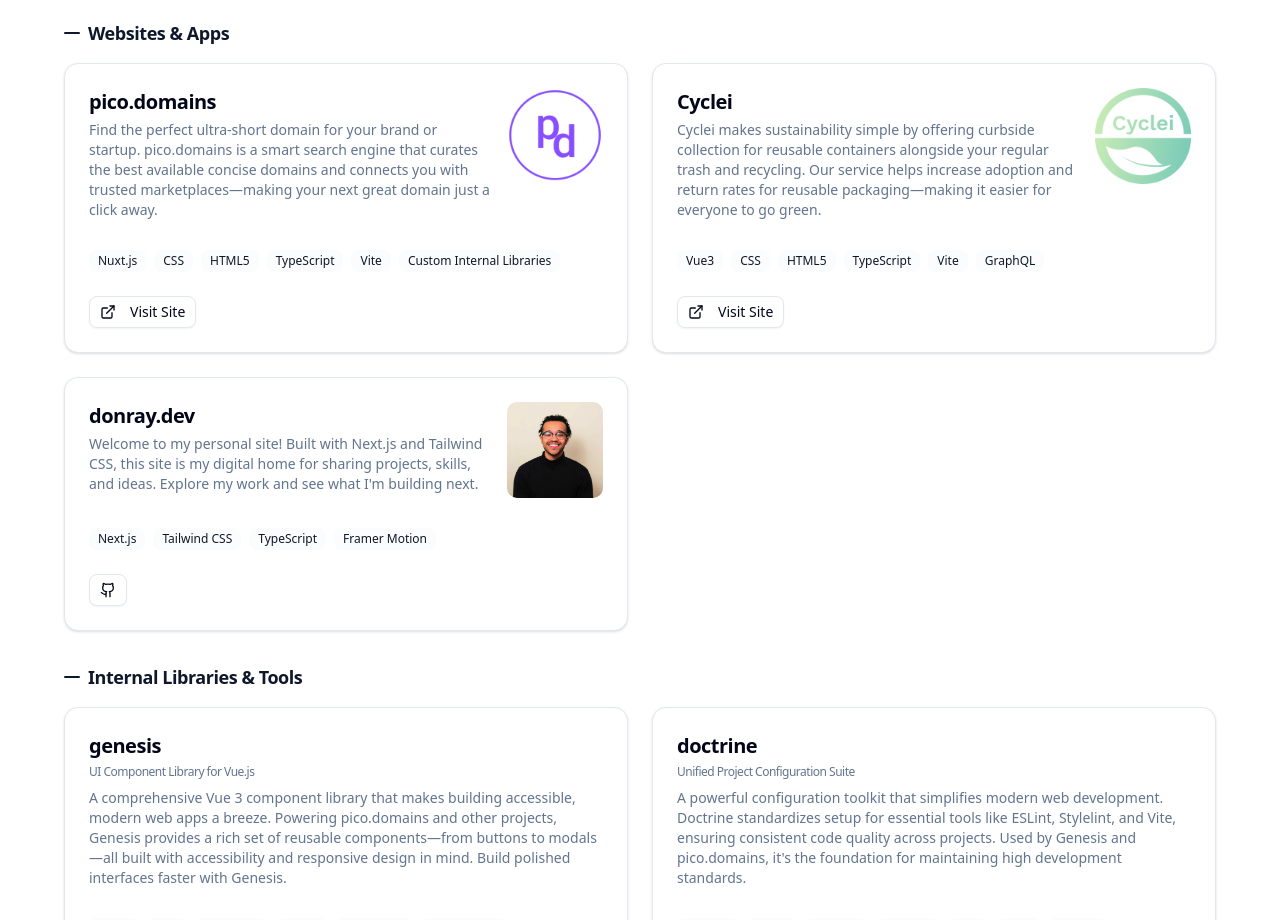
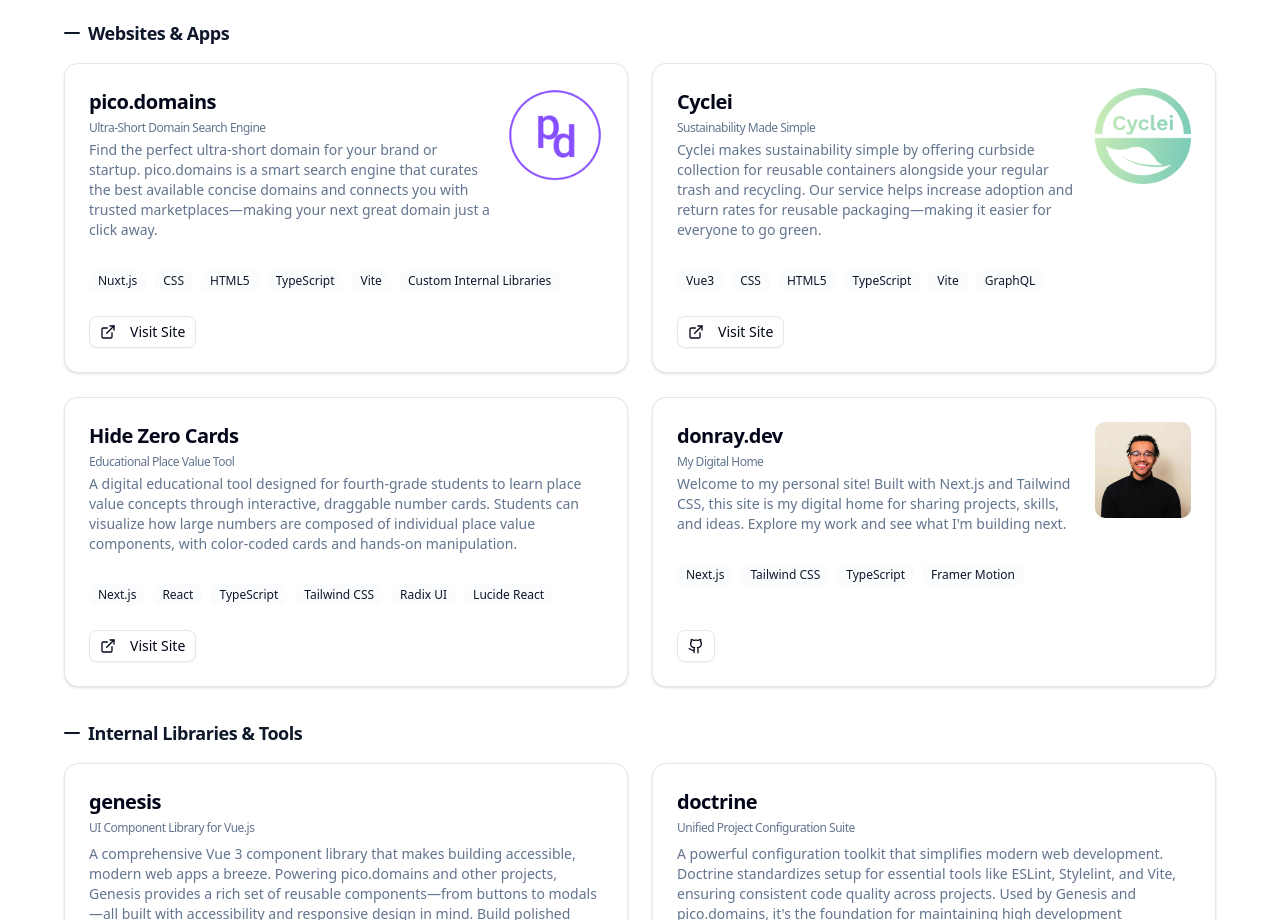
Before and after one commit to wdonray/donray.dev, a Next.js app: page / in a window 1280 px wide. Shown: the part 1560-2480 px from the top of the page. Built offline with nearby package versions, Linux system fonts and the light colour scheme; no server answers.

Commit message:
Update project details in Projects component: change subtitle for existing projects, add new project "Hide Zero Cards", and standardize type property quotes to double quotes.

```diff
--- a/src/components/projects.tsx
+++ b/src/components/projects.tsx
@@ -29,7 +29,7 @@ interface Project {
   image?: string;
   imageAlt?: string;
   note?: string;
-  type: 'website' | 'library';
+  type: "website" | "library";
 }
 
 export default function Projects() {
@@ -39,7 +39,7 @@ export default function Projects() {
   const projects: Project[] = [
     {
       title: "pico.domains",
-      subtitle: undefined,
+      subtitle: "Ultra-Short Domain Search Engine",
       description:
         "Find the perfect ultra-short domain for your brand or startup. pico.domains is a smart search engine that curates the best available concise domains and connects you with trusted marketplaces—making your next great domain just a click away.",
       url: "https://www.pico.domains/",
@@ -53,45 +53,76 @@ export default function Projects() {
       ],
       image: "/pico-domains.png",
       imageAlt: "Screenshot of pico.domains website",
-      type: 'website'
+      type: "website",
     },
     {
       title: "Cyclei",
-      subtitle: undefined,
+      subtitle: "Sustainability Made Simple",
       description:
         "Cyclei makes sustainability simple by offering curbside collection for reusable containers alongside your regular trash and recycling. Our service helps increase adoption and return rates for reusable packaging—making it easier for everyone to go green.",
       url: "https://app.cyclei.eco/",
       technologies: ["Vue3", "CSS", "HTML5", "TypeScript", "Vite", "GraphQL"],
       image: "/cyclei.png",
       imageAlt: "Screenshot of Cyclei application",
-      type: 'website'
+      type: "website",
+    },
+    {
+      title: "Hide Zero Cards",
+      subtitle: "Educational Place Value Tool",
+      description:
+        "A digital educational tool designed for fourth-grade students to learn place value concepts through interactive, draggable number cards. Students can visualize how large numbers are composed of individual place value components, with color-coded cards and hands-on manipulation.",
+      url: "https://main.dmh49rcj7joyy.amplifyapp.com",
+      technologies: [
+        "Next.js",
+        "React",
+        "TypeScript",
+        "Tailwind CSS",
+        "Radix UI",
+        "Lucide React",
+      ],
+      type: "website",
     },
     {
       title: "donray.dev",
-      subtitle: undefined,
+      subtitle: "My Digital Home",
       description:
         "Welcome to my personal site! Built with Next.js and Tailwind CSS, this site is my digital home for sharing projects, skills, and ideas. Explore my work and see what I'm building next.",
       technologies: ["Next.js", "Tailwind CSS", "TypeScript", "Framer Motion"],
       image: "/headshot.webp",
       imageAlt: "Screenshot of Donray.dev website",
       github: "https://github.com/wdonray/donray.dev",
-      type: 'website'
+      type: "website",
     },
     {
       title: "genesis",
       subtitle: "UI Component Library for Vue.js",
       description:
         "A comprehensive Vue 3 component library that makes building accessible, modern web apps a breeze. Powering pico.domains and other projects, Genesis provides a rich set of reusable components—from buttons to modals—all built with accessibility and responsive design in mind. Build polished interfaces faster with Genesis.",
-      technologies: ["Vue 3", "Vite", "Storybook", "Vitest", "Floating UI", "VeeValidate"],
-      type: 'library'
+      technologies: [
+        "Vue 3",
+        "Vite",
+        "Storybook",
+        "Vitest",
+        "Floating UI",
+        "VeeValidate",
+      ],
+      type: "library",
     },
     {
       title: "doctrine",
       subtitle: "Unified Project Configuration Suite",
       description:
         "A powerful configuration toolkit that simplifies modern web development. Doctrine standardizes setup for essential tools like ESLint, Stylelint, and Vite, ensuring consistent code quality across projects. Used by Genesis and pico.domains, it's the foundation for maintaining high development standards.",
-      technologies: ["Node.js", "ESLint", "Stylelint", "PostCSS", "Vite", "Nuxt", "Prettier"],
-      type: 'library'
+      technologies: [
+        "Node.js",
+        "ESLint",
+        "Stylelint",
+        "PostCSS",
+        "Vite",
+        "Nuxt",
+        "Prettier",
+      ],
+      type: "library",
     },
   ];
 
@@ -106,9 +137,13 @@ export default function Projects() {
         {/* Websites & Apps Section */}
         <SectionSubHeader>Websites & Apps</SectionSubHeader>
         <div className="grid gap-6 md:grid-cols-2">
-          {projects.filter((p) => p.type === 'website').map((project, index) => (
+          {projects
+            .filter((p) => p.type === "website")
+            .map((project, index) => (
               <motion.div
-              key={`project-website-${index}-${project.title.toLowerCase().replace(/\s+/g, "-")}`}
+                key={`project-website-${index}-${project.title
+                  .toLowerCase()
+                  .replace(/\s+/g, "-")}`}
                 variants={itemVariants}
                 role="listitem"
               >
@@ -154,7 +189,9 @@ export default function Projects() {
                     >
                       {project.technologies.map((tech, i) => (
                         <Badge
-                        key={`tech-${i}-${tech.toLowerCase().replace(/\s+/g, "-")}`}
+                          key={`tech-${i}-${tech
+                            .toLowerCase()
+                            .replace(/\s+/g, "-")}`}
                           variant="secondary"
                           className="bg-muted/30 hover:bg-primary/10 hover:text-primary transition-colors"
                         >
@@ -210,9 +247,13 @@ export default function Projects() {
         {/* Internal Libraries & Tools Section */}
         <SectionSubHeader>Internal Libraries & Tools</SectionSubHeader>
         <div className="grid gap-6 md:grid-cols-2">
-          {projects.filter((p) => p.type === 'library').map((project, index) => (
+          {projects
+            .filter((p) => p.type === "library")
+            .map((project, index) => (
               <motion.div
-              key={`project-library-${index}-${project.title.toLowerCase().replace(/\s+/g, "-")}`}
+                key={`project-library-${index}-${project.title
+                  .toLowerCase()
+                  .replace(/\s+/g, "-")}`}
                 variants={itemVariants}
                 role="listitem"
               >
@@ -258,7 +299,9 @@ export default function Projects() {
                     >
                       {project.technologies.map((tech, i) => (
                         <Badge
-                        key={`tech-${i}-${tech.toLowerCase().replace(/\s+/g, "-")}`}
+                          key={`tech-${i}-${tech
+                            .toLowerCase()
+                            .replace(/\s+/g, "-")}`}
                           variant="secondary"
                           className="bg-muted/30 hover:bg-primary/10 hover:text-primary transition-colors"
                         >
```
Lines whose indentation alone changed are shown as unchanged.
